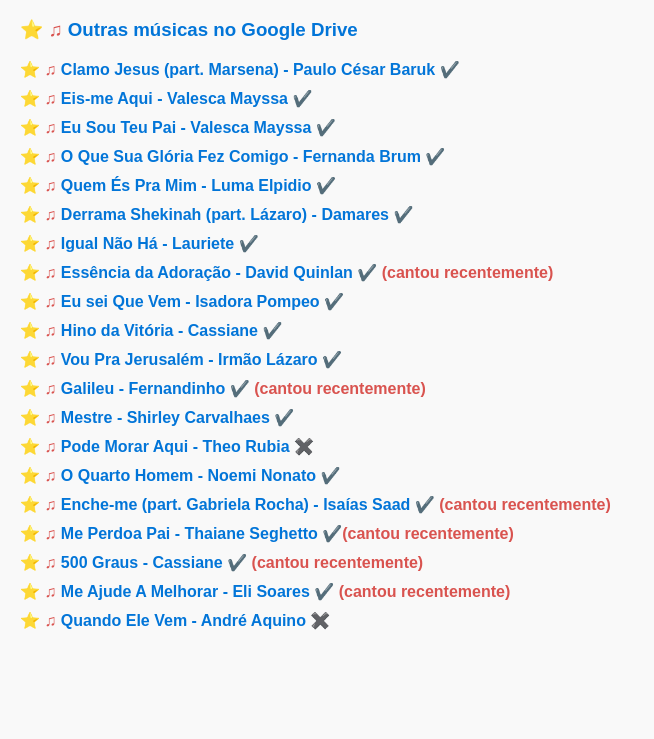
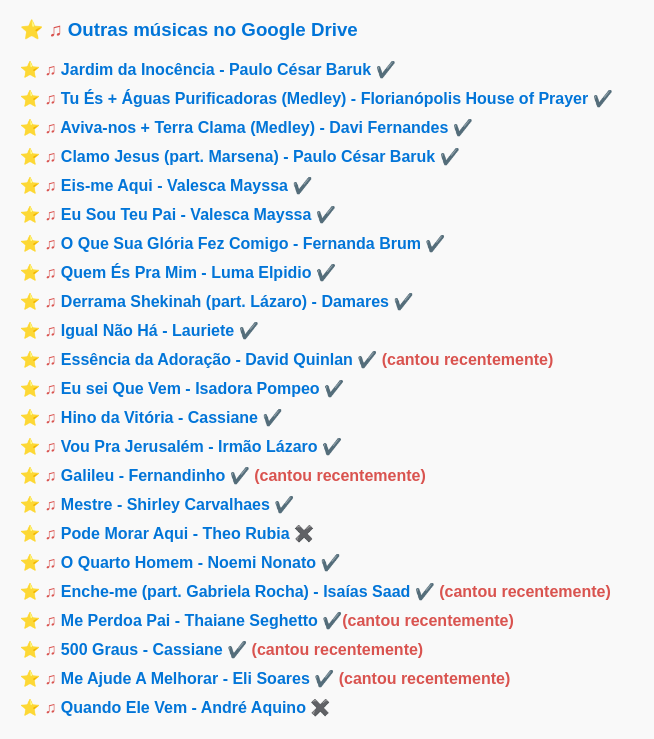
Before and after one commit to limajonatas/repetorio-renascer, a plain HTML site: page index.html in a window 1280 px wide. Shown: the part 61-800 px from the top of the page, without its empty margins (0-654 px from the left). Drawn offline with Linux system fonts and the light colour scheme.

Commit message:
:sparkles: feat: three musics added

```diff
--- a/index.html
+++ b/index.html
@@ -47,6 +47,36 @@
             Outras músicas no Google Drive
           </a>
         </h3>
+      </li>
+      <li class="highlight">
+        ⭐ ♫
+        <a
+          href="https://www.letras.mus.br/paulo-cesar-baruk/1185982/"
+          target="_blank"
+        >
+          Jardim da Inocência - Paulo César Baruk
+        </a>
+        ✔️
+      </li>
+      <li class="highlight">
+        ⭐ ♫
+        <a
+          href="https://www.letras.mus.br/florianopolis-house-of-prayer/tu-es/"
+          target="_blank"
+        >
+          Tu És + Águas Purificadoras (Medley) - Florianópolis House of Prayer
+        </a>
+        ✔️
+      </li>
+      <li class="highlight">
+        ⭐ ♫
+        <a
+          href="https://www.letras.mus.br/davi-fernandes/aviva-nos/"
+          target="_blank"
+        >
+          Aviva-nos + Terra Clama (Medley) - Davi Fernandes
+        </a>
+        ✔️
       </li>
       <li class="highlight">
         ⭐ ♫
```
